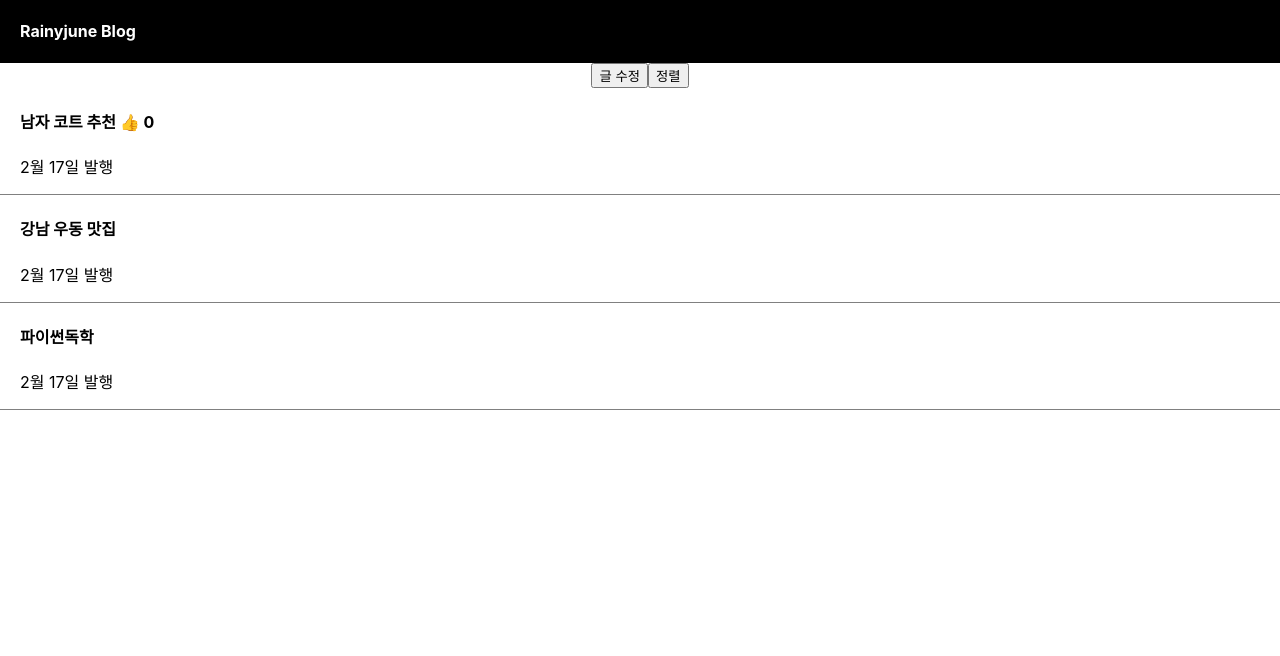
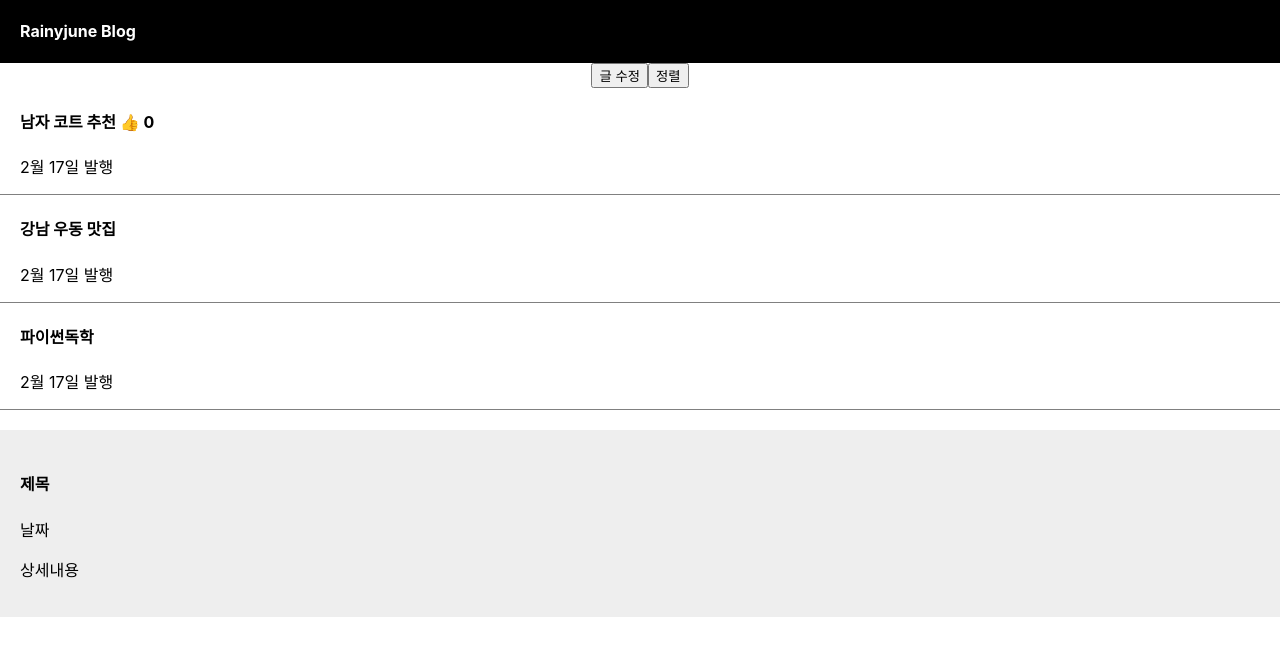
Before and after one commit to Rainyjune-Kr/ReactStudy, a React (Create React App) app in the folder blog/: page / in a window 1280 px wide. Shown: the top 656 px of the page. Built offline with nearby package versions, Linux system fonts and the light colour scheme.

Commit message:
Component

```diff
--- a/blog/src/App.css
+++ b/blog/src/App.css
@@ -54,3 +54,10 @@
   text-align: left;
   border-bottom: 1px solid grey;
 }
+
+.modal {
+  margin-top: 20px;
+  padding: 20px;
+  background: #eee;
+  text-align: left;
+}
--- a/blog/src/App.js
+++ b/blog/src/App.js
@@ -1,4 +1,3 @@
-import logo from './logo.svg';
 import './App.css';
 import { useState } from 'react';
 
@@ -37,6 +36,18 @@
         <h4>{ articleTitle[2] }</h4>
         <p>2월 17일 발행</p>
       </div>
+
+      <Modal/>
+    </div>
+  );
+}
+
+function Modal() {
+  return(
+    <div className='modal'>
+      <h4>제목</h4>
+      <p>날짜</p>
+      <p>상세내용</p>
     </div>
   );
 }
```
